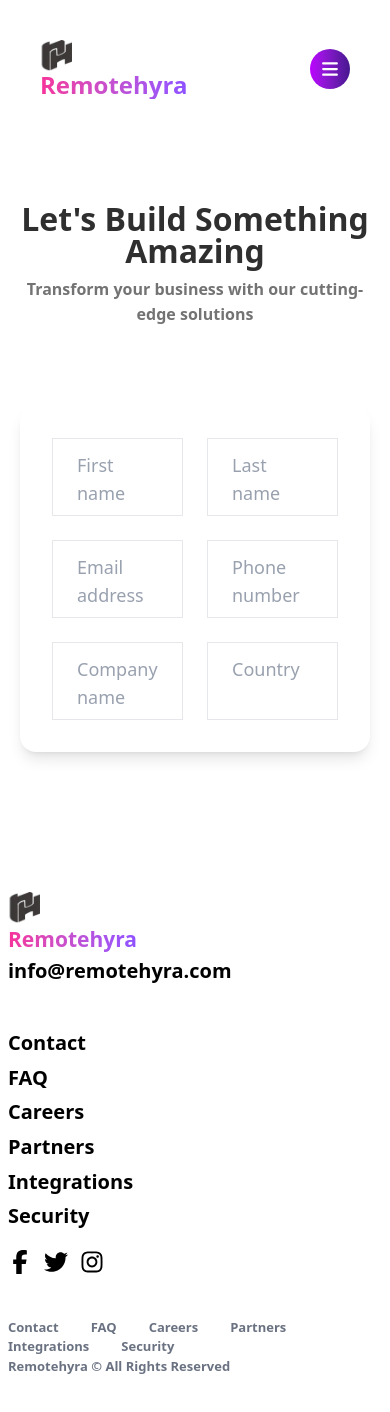
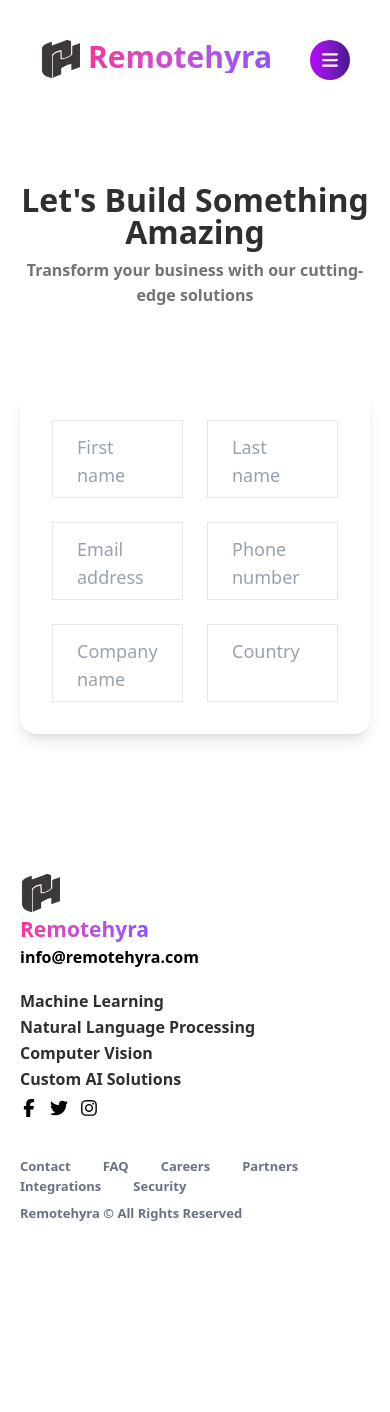
Before and after one commit to TaiyabaBhatti/Remotehyra-Site, a React (Vite) app: page /contact in a window 390 px wide. After the commit the page ends 1260 px from the top, so only its background shows below. Built offline with nearby package versions, Linux system fonts and the light colour scheme.

Commit message:
enhanced footer section

```diff
--- a/src/components/Footer.jsx
+++ b/src/components/Footer.jsx
@@ -6,7 +6,7 @@ import SupportTabs from "./ui/SupportTabs";
 
 export default function Footer({}) {
   return (
-    <footer className="bg-white mt-10  py-9 px-2 rounded-tl-lg rounded-tr-lg w-6xl max-desktop-lg1:w-[80%] max-mobile-s1:w-full m-auto space-y-5">
+    <footer className="bg-white mt-10  py-9 px-5 rounded-tl-lg rounded-tr-lg max-w-6xl max-desktop-s4:max-w-4xl max-mobile-s1:w-full m-auto space-y-5">
 
       <div className="flex flex-row justify-between gap-5 flex-wrap max-tablet-lg2:flex-col">
       <LogoBox
@@ -16,22 +16,21 @@ export default function Footer({}) {
         element="true"
       />
 
-<div className="flex flex-row gap-x-8 gap-y-2 max-tablet-lg2:my-6  h-fit items-center max-tablet-lg2:flex-col max-tablet-lg2:items-start">
-    <SupportTabs text="Contact" path="/"  />
-    <SupportTabs text="FAQ" path="/" />
-    <SupportTabs text="Careers" path="/" />
-    <SupportTabs text="Partners" path="/" />
-    <SupportTabs text="Integrations" path="/" />
-    <SupportTabs text="Security" path="/" />
+<div className="flex flex-row gap-x-8 gap-y-2   h-fit items-center max-tablet-lg2:flex-col max-tablet-lg2:items-start">
+  <div className="flex flex-row max-md:flex-col max-tablet-s1:gap-y-0.5  gap-x-5">
+    <SupportTabs text="Machine Learning" path="/"  />
+    <SupportTabs text="Natural Language Processing" path="/" />
+    <SupportTabs text="Computer Vision" path="/" />
+    <SupportTabs text="Custom AI Solutions" path="/" />
+    </div>
 <SocialHandles />
 </div>
-
       </div>
 
-    <div className="flex flex-row justify-between gap-x-10 flex-wrap max-md:flex-col-reverse">
-        <p className="text-gray-500 font-semibold text-[13px]">Remotehyra © All Rights Reserved</p>
+    <div className="flex flex-row justify-between gap-x-10 flex-wrap max-md:flex-col-reverse max-mobile-s1:mt-10 max-mobile-s1:gap-y-2">
+        <p className="text-gray-500 font-semibold text-[13px]  ">Remotehyra © All Rights Reserved</p>
 
-    <div className="flex flex-row gap-x-8 items-start flex-wrap">
+    <div className="flex flex-row gap-x-8  items-start flex-wrap">
 
     <PolicyTabs text="Contact" path="/"/>
     <PolicyTabs text="FAQ" path="/"/>
--- a/src/components/Header.jsx
+++ b/src/components/Header.jsx
@@ -32,7 +32,7 @@ import LogoBox from "./ui/LogoBox";
             from-[#BC01FF]
             to-[#46178f]
             text-white
-        size-14 max-mobile-s3:size-10 max-mobile-s3:text-lg  items-center justify-center rounded-full
+        size-14 max-mobile-s1:size-10 max-mobile-s1:text-lg  items-center justify-center rounded-full
     p-2
     ">
           <FaBars/>
--- a/src/components/ui/LogoBox.jsx
+++ b/src/components/ui/LogoBox.jsx
@@ -5,18 +5,18 @@ import logo from "../../assets/images/remotehyra-logo.webp"
 export default function LogoBox({text_size,logo_size,properties="",element}) {
   return (
 
-      <div className={`flex  ${properties}  max-mobile-s1:flex-col max-mobile-s1:items-start`}>
+      <div className={`flex  ${properties}  max-mobile-s1:items-start`}>
 
-        <img src={logo} alt="" className={`max-mobile-s1:size-8 ${logo_size} object-cover`}/>
+        <img src={logo} alt="" className={` ${logo_size} object-cover max-mobile-s1:size-10`}/>
 
         <Link
           to={"/"}
-          className={`logo-text ${text_size} bg-gradient-to-r from-pink-500 to-violet-500 bg-clip-text  text-transparent font-bold hover:opacity-80 duration-150 transition-all`}
+          className={`logo-text ${text_size} bg-gradient-to-r from-pink-500 to-violet-500  bg-clip-text  text-transparent font-bold hover:opacity-80 duration-150 transition-all`}
         >
 
           Remotehyra
         </Link>
-        {element && <p className="font-semibold text-[20px]">info@remotehyra.com</p>}
+        {element && <p className="font-semibold text-[20px] max-mobile-s1:text-base">info@remotehyra.com</p>}
     </div>
   );
 }
--- a/src/components/ui/SocialHandles.jsx
+++ b/src/components/ui/SocialHandles.jsx
@@ -6,7 +6,7 @@ export default function SocialHandles() {
   return (
 
     // social links
-    <div className={`flex flex-row items-start gap-x-3 max-tablet-lg2:mt-3 text-2xl text-black`}>
+    <div className={`flex flex-row  gap-x-3  text-2xl max-md:text-lg text-black`}>
        <Link to="" className=''><FaFacebookF/></Link>
        <Link to="" className=''><FaTwitter/></Link>
        <Link to="" className=''><FaInstagram/></Link>
--- a/src/components/ui/SupportTabs.jsx
+++ b/src/components/ui/SupportTabs.jsx
@@ -6,7 +6,7 @@ export default function SupportTabs({text,path,properties=""}) {
   return (
     <NavLink
 
-    className={({isActive})=> ` ${properties} text-2xl max-desktop-lg2:text-[20px] font-bold  relative before:absolute before:bg-black before:h-0.5 before:w-0 hover:before:w-full hover:before:transition-all hover:before:duration-300 before:left-0 before:-bottom-1  ${isActive?"" : "before:w-full"}`}
+    className={({isActive})=> ` ${properties} text-base  font-bold text-darkbrown w-fit  relative before:absolute before:bg-black before:h-0.5 before:w-0 hover:before:w-full hover:before:transition-all hover:before:duration-300 before:left-0 before:-bottom-1  ${isActive?"" : "before:w-full"}`}
     >
       {text}
     </NavLink>
--- a/src/index.css
+++ b/src/index.css
@@ -28,6 +28,7 @@
 --breakpoint-mobile-s1:470px;
 --breakpoint-mobile-s2:524px;
 --breakpoint-mobile-s3:407px;
+--breakpoint-mobile-s4:360px;
 
 --color-darkbrown:#2F2F2F;
 --color-hoverGray:#737373;
@@ -80,7 +81,8 @@ body .desc{
 
 @media (max-width: 470px) {
   #navbar .logo-text {
-   font-size: 24px; /* text size for smaller screens */
+   font-size: 30px;
+   /* text size for smaller screens */
   }
 }
 
@@ -128,6 +130,21 @@ color: white;
 
   @media (max-width: 950px) {
     .swiper-pagination {
-        left:100px !important;
+         left:calc(50% - 10px) !important;
       }
+   .section-home-carousel{
+    margin-bottom: 20px;
+   }
+    }
+
+
+    .section-black{
+      padding-block: 70px;
+    }
+
+
+@media (max-width:640px) {
+  .section-home-carousel h1{
+font-size: 20px;
   }
+}
--- a/src/pages/Home/Carousel/ProjectCarousel.jsx
+++ b/src/pages/Home/Carousel/ProjectCarousel.jsx
@@ -23,13 +23,13 @@ export default function ProjectCarousel() {
     projects.map((project,index)=>{
         return (
             <SwiperSlide key={index}>
-                <div className='flex mb-10 flex-row justify-center  gap-x-5 gap-y-10 items-center max-md:flex-col-reverse max-md:items-start'>
+                <div className='flex mb-10 flex-row justify-center  gap-x-5  gap-y-10 items-center max-md:flex-col-reverse max-md:items-start'>
 
-               <ContentLayout  title={project.title} element={(<Tag text={project.tag}/>)} classTitle="section-white section-home-carousel"  subtitle={project.desc} btn_text="View Case Study" btnDecor="border-[1px] bg-transparent text-black hover:bg-linear-to-r hover:from-[#BC01FF] hover:to-[#46178f] hover:text-white  hover:border-0"/>
+               <ContentLayout  title={project.title} element={(<Tag text={project.tag}/>)}  classTitle="section-white section-home-carousel"  subtitle={project.desc} btn_text="View Case Study" btnDecor="border-[1px] bg-transparent text-black hover:bg-linear-to-r hover:from-[#BC01FF] hover:to-[#46178f] hover:text-white  hover:border-0"/>
 
 
                 <div className=' m-auto max-md:w-full'>
-                    <img src={project.image} alt="" className='max-w-[480px] max-desktop-s3:max-w-[450px] max-desktop-s2:max-w-[370px] h-96 max-desktop-s2:h-80  max-md:max-w-full max-md:w-full     rounded-3xl hover:opacity-80'/>
+                    <img src={project.image} alt="" className='max-w-[480px] max-desktop-s3:max-w-[450px] max-desktop-s2:max-w-[370px] h-96 max-desktop-s2:h-80  max-md:max-w-full max-md:w-full rounded-3xl hover:opacity-80'/>
                 </div>
                 </div>
             </SwiperSlide>
--- a/src/pages/Home/ContentLayout.jsx
+++ b/src/pages/Home/ContentLayout.jsx
@@ -5,7 +5,7 @@ export default function ContentLayout({title,subtitle,btn_text=null,btnDecor,cla
   return (
     <div className={`max-w-[525px] max-desktop-s4:max-w-full  ${classTitle} flex flex-col items-start  gap-y-6 justify-center `}>
              {element}
-              <h1 className={`text-5xl font-bold heading`}>
+              <h1 className={`sub-title text-5xl font-bold`}>
                 {title}
               </h1>
               <p className={`desc font-semibold text-lg`}>
--- a/src/pages/Home/SectionContent.jsx
+++ b/src/pages/Home/SectionContent.jsx
@@ -10,7 +10,7 @@ export default function SectionContent({
   classTitle,
 }) {
   return (
-    <div className={`${classTitle} overflow-hidden  h-[675px] max-desktop-s4:h-[880px]  max-md:pb-8`}>
+    <div className={`${classTitle} overflow-hidden  h-[675px] max-desktop-s4:h-[880px] max-sm:h-[800px] `}>
       <div
         className={`flex flex-row relative z-50  max-md:gap-0 max-sm:gap-y-10 justify-end gap-x-48 max-desktop-lg3:gap-x-24 max-desktop-s4:flex-col max-desktop-s4:mt-10`}
       >
@@ -61,7 +61,8 @@ export default function SectionContent({
             </svg>
           </div>
           <div
-            className={`w-lg  max-md:w-[450px] max-sm:px-10
+            className={`w-lg  max-md:w-[450px]
+              max-sm:w-96 max-mobile-s1:max-w-80
           `}
           >
             <img src={src} alt="" className=" object-cover rounded-bl-2xl" />
```
